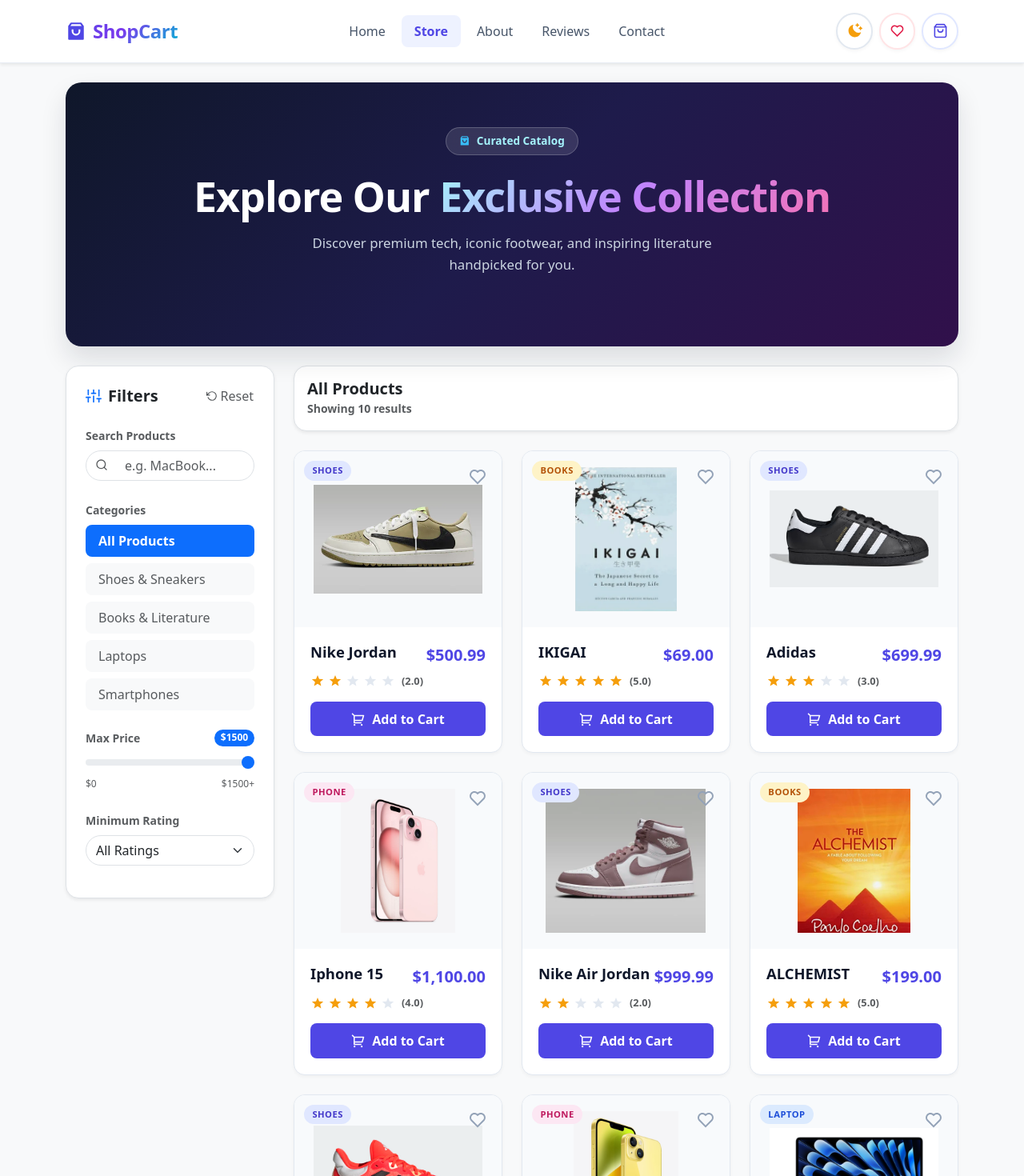
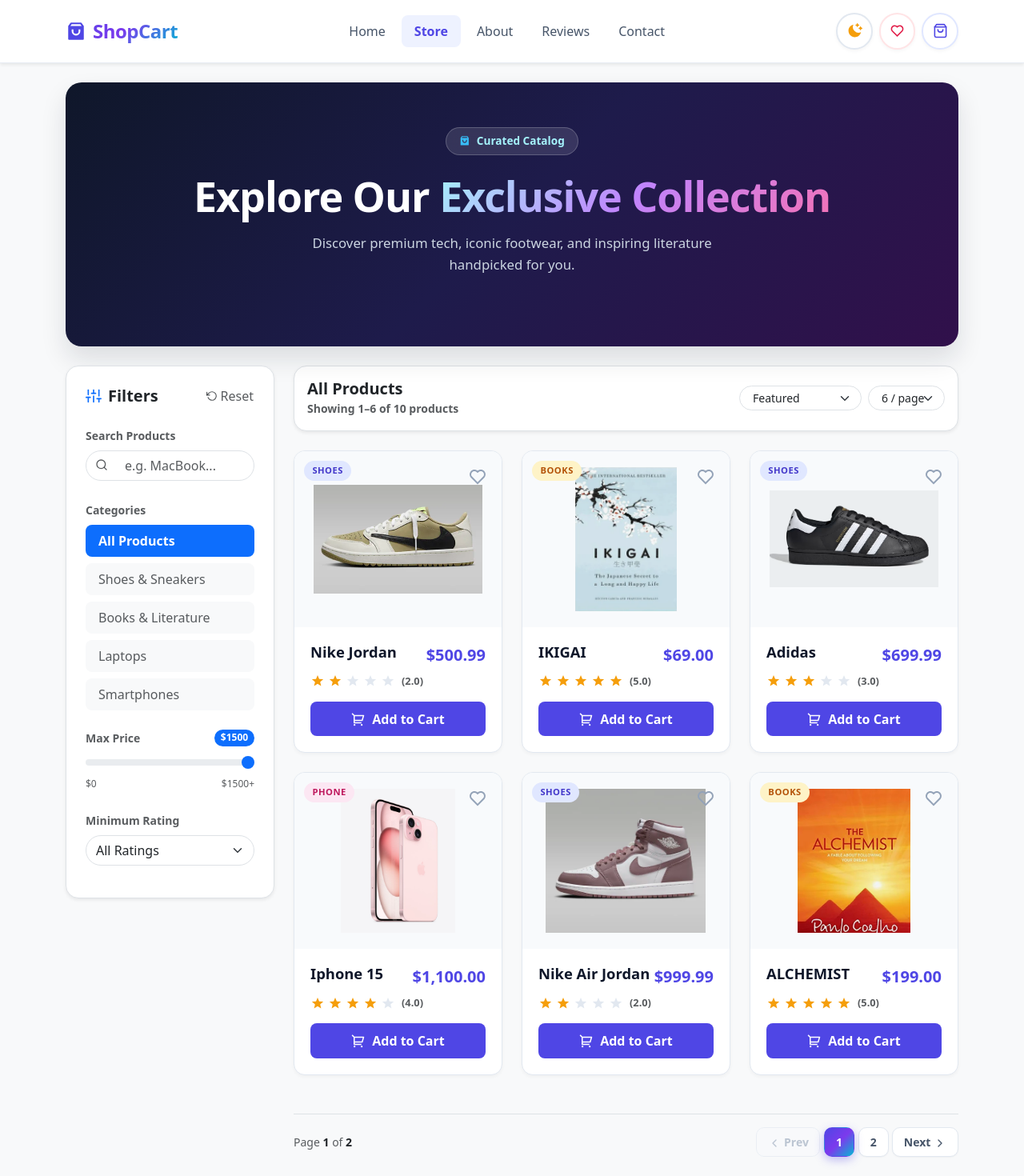
Before and after one commit to hemantmm/ShopCart, a React (Vite) app: page /store in a window 1280 px wide. Shown: the top 1470 px of the page at 80% size. Built offline with nearby package versions, Linux system fonts and the light colour scheme.

Commit message:
fix: pagination done
Signed-off-by: Hemant M Mehta <hemant29mehta@gmail.com>

```diff
--- a/src/pages/Store.tsx
+++ b/src/pages/Store.tsx
@@ -1,8 +1,8 @@
-import { useEffect, useMemo, useState } from 'react';
-import { Col, Row, Form, Button, Offcanvas } from 'react-bootstrap';
+import { useEffect, useMemo, useRef, useState } from 'react';
+import { Col, Row, Form, Button, Offcanvas, Pagination } from 'react-bootstrap';
 import { StoreItem } from '../components/StoreItem';
 import storeItems from '../data/items.json';
-import { FiFilter, FiRotateCcw, FiSearch, FiSliders } from 'react-icons/fi';
+import { FiFilter, FiRotateCcw, FiSearch, FiSliders, FiChevronLeft, FiChevronRight } from 'react-icons/fi';
 import { RiShoppingBag3Fill } from 'react-icons/ri';
 
 type Item = {
@@ -21,6 +21,11 @@
   const [searchQuery, setSearchQuery] = useState<string>('');
   const [debouncedSearchQuery, setDebouncedSearchQuery] = useState('');
   const [showMobileFilter, setShowMobileFilter] = useState<boolean>(false);
+  const [currentPage, setCurrentPage] = useState<number>(1);
+  const [itemsPerPage, setItemsPerPage] = useState<number>(6);
+  const [sortBy, setSortBy] = useState<string>('featured');
+
+  const productGridRef = useRef<HTMLDivElement>(null);
 
   useEffect(() => {
     const timeoutId = window.setTimeout(() => {
@@ -39,11 +44,65 @@
     return matchesCategory && matchesRating && matchesPrice && matchesSearch;
   }), [debouncedSearchQuery, maxPrice, minRating, selectedCategory]);
 
+  const sortedItems = useMemo(() => {
+    const items = [...filteredItems];
+    if (sortBy === 'price-asc') {
+      items.sort((a, b) => a.price - b.price);
+    } else if (sortBy === 'price-desc') {
+      items.sort((a, b) => b.price - a.price);
+    } else if (sortBy === 'rating-desc') {
+      items.sort((a, b) => b.rating - a.rating);
+    }
+    return items;
+  }, [filteredItems, sortBy]);
+
+  const totalPages = Math.max(1, Math.ceil(sortedItems.length / itemsPerPage));
+  const startIndex = (currentPage - 1) * itemsPerPage;
+  const paginatedItems = useMemo(() => {
+    return sortedItems.slice(startIndex, startIndex + itemsPerPage);
+  }, [sortedItems, startIndex, itemsPerPage]);
+
+  useEffect(() => {
+    setCurrentPage(1);
+  }, [debouncedSearchQuery, selectedCategory, minRating, maxPrice, sortBy, itemsPerPage]);
+
+  const handlePageChange = (page: number) => {
+    if (page < 1 || page > totalPages || page === currentPage) return;
+    setCurrentPage(page);
+    if (productGridRef.current) {
+      productGridRef.current.scrollIntoView({ behavior: 'smooth', block: 'start' });
+    }
+  };
+
+  const getPageNumbers = () => {
+    const pages: number[] = [];
+    if (totalPages <= 5) {
+      for (let i = 1; i <= totalPages; i++) pages.push(i);
+    } else {
+      pages.push(1);
+      if (currentPage > 3) {
+        pages.push(-1);
+      }
+      const start = Math.max(2, currentPage - 1);
+      const end = Math.min(totalPages - 1, currentPage + 1);
+      for (let i = start; i <= end; i++) {
+        pages.push(i);
+      }
+      if (currentPage < totalPages - 2) {
+        pages.push(-1);
+      }
+      pages.push(totalPages);
+    }
+    return pages;
+  };
+
   const clearFilters = () => {
     setSelectedCategory('all');
     setMinRating(0);
     setMaxPrice(1500);
     setSearchQuery('');
+    setSortBy('featured');
+    setCurrentPage(1);
   };
 
   const activeFilterCount = (selectedCategory !== 'all' ? 1 : 0) +
@@ -164,24 +223,25 @@
         </Col>
 
         {/* 3. PRODUCT GRID */}
-        <Col xs={12} lg={9}>
-          <div className="d-flex justify-content-between align-items-center mb-4 bg-white p-3 rounded-4 border shadow-sm flex-wrap gap-2">
+        <Col xs={12} lg={9} ref={productGridRef}>
+          <div className="d-flex justify-content-between align-items-center mb-4 bg-white p-3 rounded-4 border shadow-sm flex-wrap gap-3">
             <div>
               <h5 className="mb-0 fw-bold text-dark">
                 {categories.find(c => c.id === selectedCategory)?.label || 'Products'}
               </h5>
               <span className="text-muted small fw-semibold">
-                Showing {filteredItems.length} result{filteredItems.length !== 1 ? 's' : ''}
+                Showing {sortedItems.length === 0 ? '0' : `${startIndex + 1}–${Math.min(startIndex + itemsPerPage, sortedItems.length)}`} of {sortedItems.length} product{sortedItems.length !== 1 ? 's' : ''}
               </span>
             </div>
 
+            <div className="d-flex align-items-center gap-2 flex-wrap">
               <div className="d-lg-none">
                 <Button
                   variant="outline-primary"
-                className="d-flex align-items-center gap-2 rounded-pill px-3 py-2 fw-semibold"
+                  className="d-flex align-items-center gap-1 rounded-pill px-3 py-1 fw-semibold btn-sm"
                   onClick={() => setShowMobileFilter(true)}
                 >
-                <FiSliders size={16} />
+                  <FiSliders size={14} />
                   <span>Filters</span>
                   {activeFilterCount > 0 && (
                     <span className="badge bg-primary text-white rounded-pill ms-1">
@@ -190,9 +250,41 @@
                   )}
                 </Button>
               </div>
+
+              <div className="d-flex align-items-center gap-1">
+                <Form.Select
+                  size="sm"
+                  className="rounded-pill px-3 py-1"
+                  style={{ width: 'auto', minWidth: '150px' }}
+                  value={sortBy}
+                  onChange={(e) => setSortBy(e.target.value)}
+                  aria-label="Sort products"
+                >
+                  <option value="featured">Featured</option>
+                  <option value="price-asc">Price: Low to High</option>
+                  <option value="price-desc">Price: High to Low</option>
+                  <option value="rating-desc">Highest Rated</option>
+                </Form.Select>
               </div>
 
-          {filteredItems.length === 0 ? (
+              <div className="d-flex align-items-center gap-1">
+                <Form.Select
+                  size="sm"
+                  className="rounded-pill px-3 py-1"
+                  style={{ width: 'auto' }}
+                  value={itemsPerPage}
+                  onChange={(e) => setItemsPerPage(Number(e.target.value))}
+                  aria-label="Items per page"
+                >
+                  <option value={6}>6 / page</option>
+                  <option value={9}>9 / page</option>
+                  <option value={12}>12 / page</option>
+                </Form.Select>
+              </div>
+            </div>
+          </div>
+
+          {sortedItems.length === 0 ? (
             <div className="text-center py-5 bg-white rounded-4 border shadow-sm">
               <div className="mb-3" style={{ fontSize: '3rem', color: '#cbd5e1' }}>
                 <FiFilter />
@@ -206,8 +298,9 @@
               </Button>
             </div>
           ) : (
+            <>
               <Row xs={1} sm={2} lg={3} className="g-4">
-              {filteredItems.map((item) => (
+                {paginatedItems.map((item) => (
                   <Col key={item.id}>
                     <StoreItem
                       id={item.id}
@@ -220,6 +313,48 @@
                   </Col>
                 ))}
               </Row>
+
+              {totalPages > 1 && (
+                <div className="d-flex flex-column flex-sm-row justify-content-between align-items-center mt-5 pt-3 border-top gap-3 store-pagination-container">
+                  <div className="text-muted small">
+                    Page <span className="fw-bold text-dark">{currentPage}</span> of <span className="fw-bold text-dark">{totalPages}</span>
+                  </div>
+                  <Pagination className="mb-0 custom-store-pagination">
+                    <Pagination.Prev
+                      onClick={() => handlePageChange(currentPage - 1)}
+                      disabled={currentPage === 1}
+                      aria-label="Previous page"
+                    >
+                      <FiChevronLeft size={16} className="me-1" />
+                      <span className="d-none d-sm-inline">Prev</span>
+                    </Pagination.Prev>
+
+                    {getPageNumbers().map((pageNum, idx) =>
+                      pageNum === -1 ? (
+                        <Pagination.Ellipsis key={`ellipsis-${idx}`} disabled />
+                      ) : (
+                        <Pagination.Item
+                          key={pageNum}
+                          active={pageNum === currentPage}
+                          onClick={() => handlePageChange(pageNum)}
+                        >
+                          {pageNum}
+                        </Pagination.Item>
+                      )
+                    )}
+
+                    <Pagination.Next
+                      onClick={() => handlePageChange(currentPage + 1)}
+                      disabled={currentPage === totalPages}
+                      aria-label="Next page"
+                    >
+                      <span className="d-none d-sm-inline">Next</span>
+                      <FiChevronRight size={16} className="ms-1" />
+                    </Pagination.Next>
+                  </Pagination>
+                </div>
+              )}
+            </>
           )}
         </Col>
       </Row>
@@ -258,7 +393,7 @@
               className="rounded-pill flex-grow-1 py-2 fw-semibold shadow"
               onClick={() => setShowMobileFilter(false)}
             >
-              Show {filteredItems.length} Results
+              Show {sortedItems.length} Results
             </Button>
           </div>
         </Offcanvas.Body>
```
Lines whose indentation alone changed are shown as unchanged.
